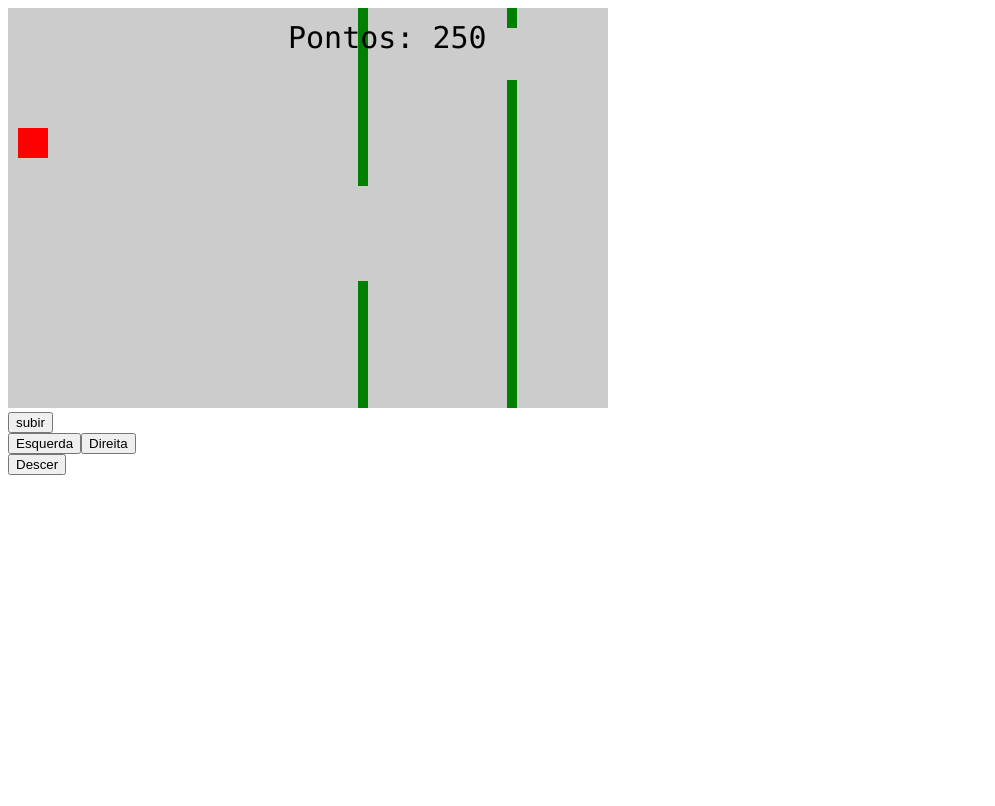
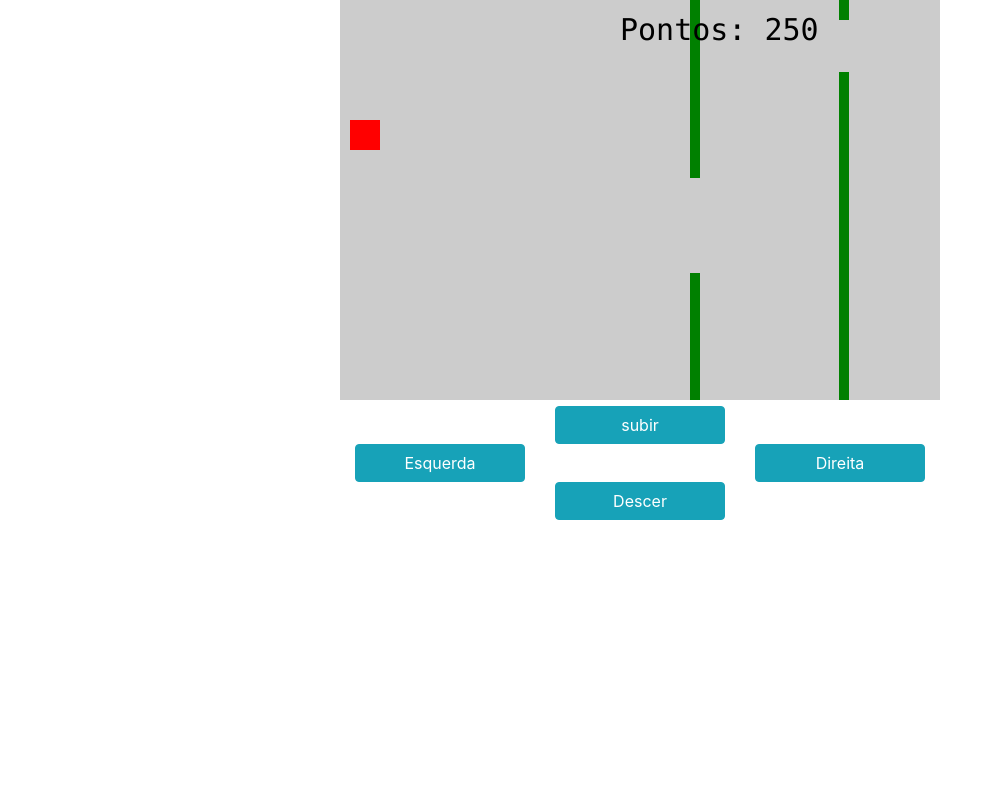
Before and after one commit to jussimar/prjJogosCanvasObstaculos, a plain HTML site: page index.html in a window 1280 px wide. Shown: the whole page, without its empty margins (0-995 px from the left). Drawn offline with nearby package versions, Linux system fonts and the light colour scheme.

Commit message:
estilizando botões do jogo

```diff
--- a/css/estilos.css
+++ b/css/estilos.css
@@ -1,11 +1,12 @@
+body{
+    text-align: center;
+}
+
 canvas{
     background-color: #ccc;
 }
 
-.direcionais button{
-    float: left;
+.painel{
+    width: 600px;
+    height: 400px;
 }
-
-.descer{
-    clear: both;
-}
--- a/index.html
+++ b/index.html
@@ -6,23 +6,34 @@
     <meta name="viewport" content="width=device-width, initial-scale=1.0">
     <title>Jogo Obstaculos</title>
     <script src="js/script.js"></script>
+    <link rel="stylesheet" href="https://cdn.jsdelivr.net/npm/bootstrap@4.6.1/dist/css/bootstrap.min.css" integrity="sha384-zCbKRCUGaJDkqS1kPbPd7TveP5iyJE0EjAuZQTgFLD2ylzuqKfdKlfG/eSrtxUkn" crossorigin="anonymous">
     <link rel="stylesheet" href="css/estilos.css">
 
 </head>
 <body>
-    <div>
-        <button id="subir">subir</button>
+    <div class="container painel">
+
+        <div class="row">
+            <div class="offset-4 col-4">
+                <button class="btn btn-info btn-block" id="subir">subir</button>
+            </div>
+        </div>
+        <div class="row">
+            <div class="col-4">
+                <button class="btn btn-info btn-block" id="esquerda">Esquerda</button>
+            </div>
+            <div class="offset-4 col-4">
+                <button class="btn btn-info btn-block" id="direita">Direita</button>
+            </div>
+        </div>
+        <div class="row">
+            <div class="offset-4 col-4">
+                <button class="btn btn-info btn-block" id="descer">Descer</button>
+            </div>
+        </div>
+
     </div>
-    <div class="direcionais">
-        <div>
-            <button id="esquerda">Esquerda</button>
-        </div>
-        <div>
-            <button id="direita">Direita</button>
-        </div>
-    </div>
-    <div class="descer">
-        <button id="descer">Descer</button>
-    </div>
+
+
 </body>
 </html>
```
